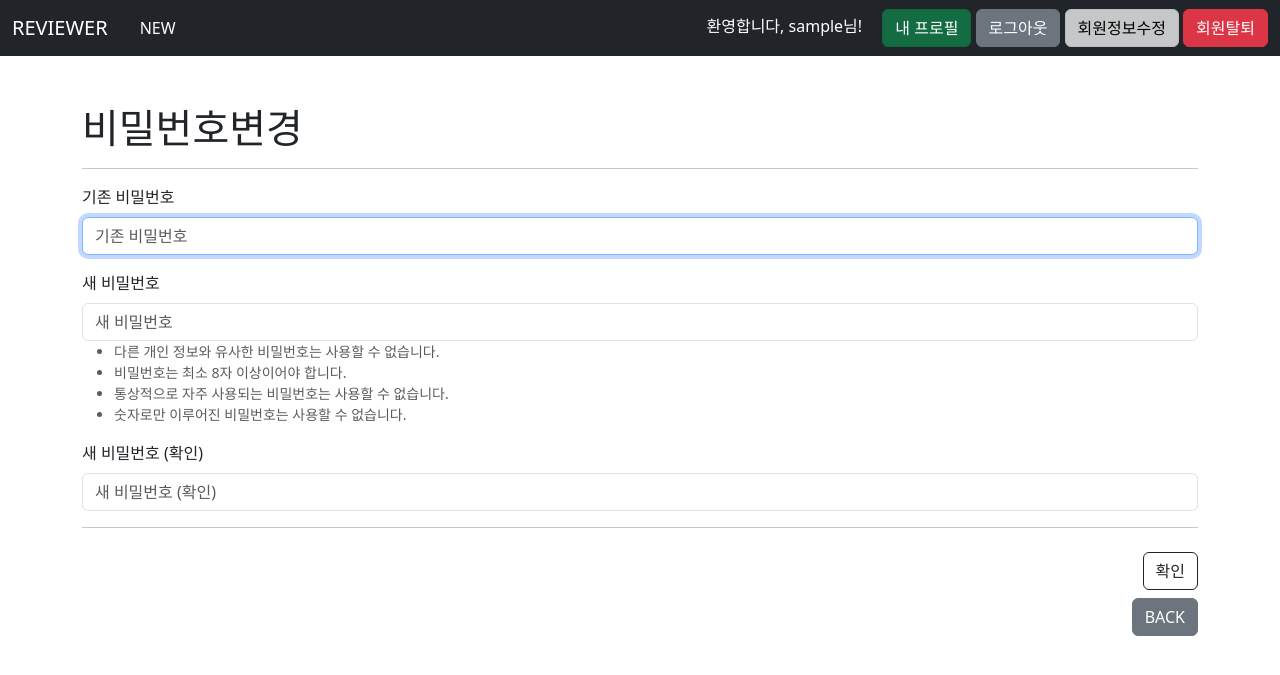
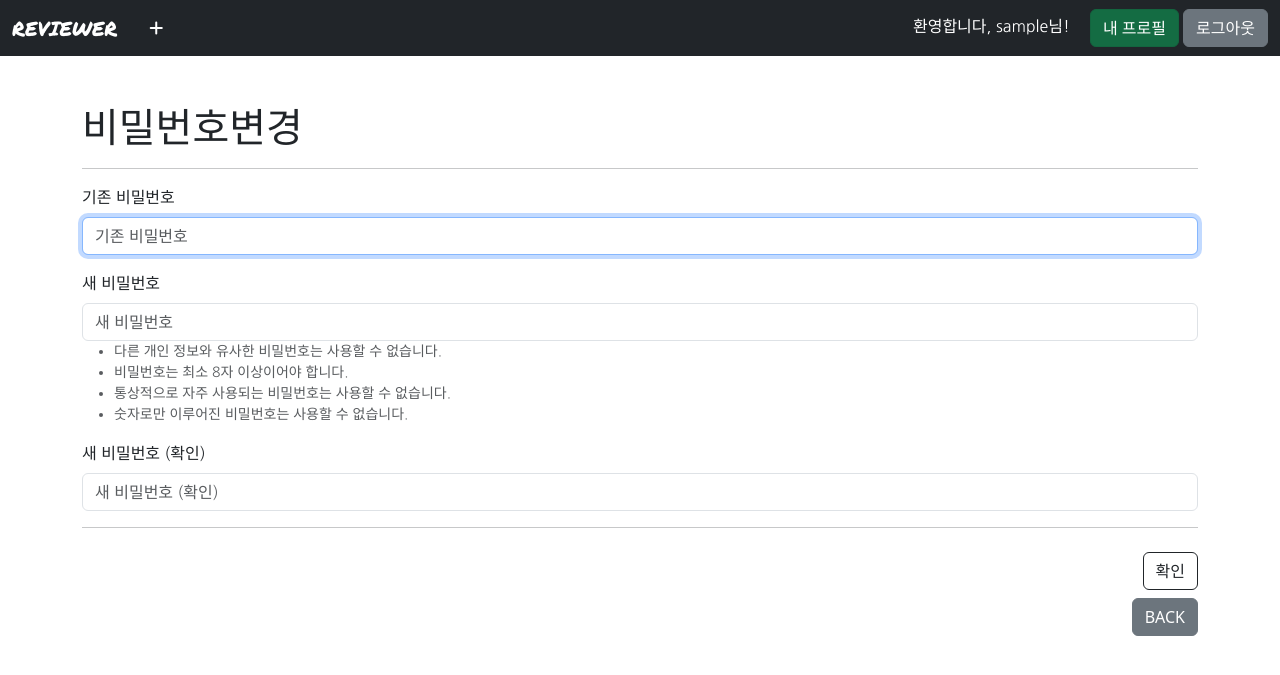
Before and after one commit to gyoforit/designing-relational-database, a Django app: page /accounts/password/ in a window 1280 px wide. Shown: the top 675 px of the page. Run offline with Django 3.2, Linux system fonts and the light colour scheme; the visitor is signed in with stand-in values (Sample User, id 1); some libraries are stand-ins or nearby versions.

Commit message:
Apply font and icon

```diff
--- a/accounts/templates/accounts/form.html
+++ b/accounts/templates/accounts/form.html
@@ -3,16 +3,16 @@
 
 {% block content %}
   {% if request.resolver_match.url_name == 'login' %}
-    <h1>로그인</h1>
+    <h1 class="content-font">로그인</h1>
   {% elif request.resolver_match.url_name == 'signup' %}
-    <h1>회원가입</h1>
+    <h1 class="content-font">회원가입</h1>
   {% elif request.resolver_match.url_name == 'update' %}
-    <h1>회원정보수정</h1>
+    <h1 class="content-font">회원정보수정</h1>
   {% elif request.resolver_match.url_name == 'change_password' %}
-    <h1>비밀번호변경</h1>
+    <h1 class="content-font">비밀번호변경</h1>
   {% endif %}
   <hr>
-  <form action="" method="POST">
+  <form action="" method="POST" class="content-font">
     {% csrf_token %}
     {% bootstrap_form form %}
     <hr>
@@ -21,6 +21,6 @@
     </div>
   </form>
   <div class="d-flex justify-content-end">
-    <a href="{% url 'community:index' %}" class="btn btn-secondary">BACK</a>
+    <a href="{% url 'community:index' %}" class="btn btn-secondary content-font">BACK</a>
   </div>
 {% endblock %}
--- a/accounts/templates/accounts/like_table.html
+++ b/accounts/templates/accounts/like_table.html
@@ -1,4 +1,4 @@
-<table class="table table-hover">
+<table class="table table-hover content-font">
   <thead>
     <tr class="text-center">
       <th scope="col">글번호</th>
--- a/accounts/templates/accounts/table.html
+++ b/accounts/templates/accounts/table.html
@@ -1,4 +1,4 @@
-<table class="table table-hover">
+<table class="table table-hover content-font">
   <thead>
     <tr class="text-center">
       <th scope="col">글번호</th>
--- a/community/templates/community/index.html
+++ b/community/templates/community/index.html
@@ -1,7 +1,5 @@
 {% extends 'base.html' %}
 
 {% block content %}
-  {% comment %} <h1>영화 리뷰 목록</h1>
-  <hr> {% endcomment %}
   {% include 'community/table.html' %}
 {% endblock %}
--- a/community/templates/community/table.html
+++ b/community/templates/community/table.html
@@ -1,4 +1,4 @@
-<table class="table table-hover">
+<table class="table table-hover content-font">
   <thead>
     <tr class="text-center">
       <th scope="col">글번호</th>
--- a/pjt07/settings.py
+++ b/pjt07/settings.py
@@ -122,4 +122,6 @@ USE_TZ = True
 
 STATIC_URL = '/static/'
 
+STATICFILES_DIRS = [BASE_DIR / 'pjt07' / 'static',]
+
 AUTH_USER_MODEL = 'accounts.User'
--- /dev/null
+++ b/pjt07/static/stylesheet.css
@@ -0,0 +1,7 @@
+.title-font {
+  font-family: 'Permanent Marker', cursive;
+}
+
+.content-font {
+  font-family: 'Nanum Gothic', sans-serif;
+}
--- a/pjt07/templates/base.html
+++ b/pjt07/templates/base.html
@@ -1,4 +1,5 @@
 {% load bootstrap5 %}
+{% load static %}
 
 <!DOCTYPE html>
 <html lang="en">
@@ -7,6 +8,8 @@
   <meta http-equiv="X-UA-Compatible" content="IE=edge">
   <meta name="viewport" content="width=device-width, initial-scale=1.0">
   <title>Project 07</title>
+  <link href="https://fonts.googleapis.com/css2?family=Permanent+Marker&family=Nanum+Gothic&display=swap" rel="stylesheet">
+  <link rel="stylesheet" href="{% static 'stylesheet.css' %}">
   {% bootstrap_css %}
 </head>
 <body>
--- a/pjt07/templates/nav.html
+++ b/pjt07/templates/nav.html
@@ -1,26 +1,21 @@
 <nav class="navbar navbar-expand-md navbar-dark bg-dark">
   <div class="container-fluid">
-    <a class="navbar-brand pe-3" href="{% url 'community:index' %}">REVIEWER</a>
+    <a class="navbar-brand pe-3 title-font" href="{% url 'community:index' %}">REVIEWER</a>
     <div class="collapse navbar-collapse d-flex justify-content-between text-white" id="navbarSupportedContent">
-      <a class="active text-decoration-none text-white" aria-current="page" href="{% url 'community:create' %}">NEW</a>
+      <a class="active text-decoration-none text-white" aria-current="page" href="{% url 'community:create' %}"><i class="fas fa-plus"></i></a>
       <ul class="navbar-nav mb-2 mb-lg-0">
         <li class="nav-item">
           {% if request.user.is_authenticated %}
-            <span class="me-3">환영합니다, {{ request.user }}님!</span>
-            <a href="{% url 'accounts:profile' request.user.username %}" class="active btn btn-success">내 프로필</a>
+            <span class="me-3 content-font">환영합니다, {{ request.user }}님!</span>
+            <a href="{% url 'accounts:profile' request.user.username %}" class="active btn btn-success content-font">내 프로필</a>
             <form action="{% url 'accounts:logout' %}" method="POST" class="d-inline">
               {% csrf_token %}
-              <input type="submit" value="로그아웃" class="btn btn-secondary">
-            </form>
-            <a class="active btn btn-light" aria-current="page" href="{% url 'accounts:update' %}">회원정보수정</a>
-            <form action="{% url 'accounts:delete' %}" method="POST" class="d-inline">
-              {% csrf_token %}
-              <input type="submit" value="회원탈퇴" class="btn btn-danger">
+              <input type="submit" value="로그아웃" class="btn btn-secondary content-font">
             </form>
           {% else %}
-            <span class="me-3">환영합니다, 손님!</span>
-            <a class="active btn btn-primary" aria-current="page" href="{% url 'accounts:login' %}">로그인</a>
-            <a class="active btn btn-light" aria-current="page" href="{% url 'accounts:signup' %}">회원가입</a>
+            <span class="me-3 content-font">환영합니다, 손님!</span>
+            <a class="active btn btn-primary content-font" aria-current="page" href="{% url 'accounts:login' %}">로그인</a>
+            <a class="active btn btn-light content-font" aria-current="page" href="{% url 'accounts:signup' %}">회원가입</a>
           {% endif %}
         </li>
       </ul>
--- a/pjt07/urls.py
+++ b/pjt07/urls.py
@@ -19,5 +19,5 @@ from django.urls import path, include
 urlpatterns = [
     path('admin/', admin.site.urls),
     path('accounts/', include('accounts.urls')),
-    path('community/', include('community.urls')),
+    path('', include('community.urls')),
 ]
```
Also changed, not shown: accounts/templates/accounts/profile.html (+21 -4 lines), community/templates/community/detail.html (+13 -11 lines), community/templates/community/form.html (+4 -4 lines).
